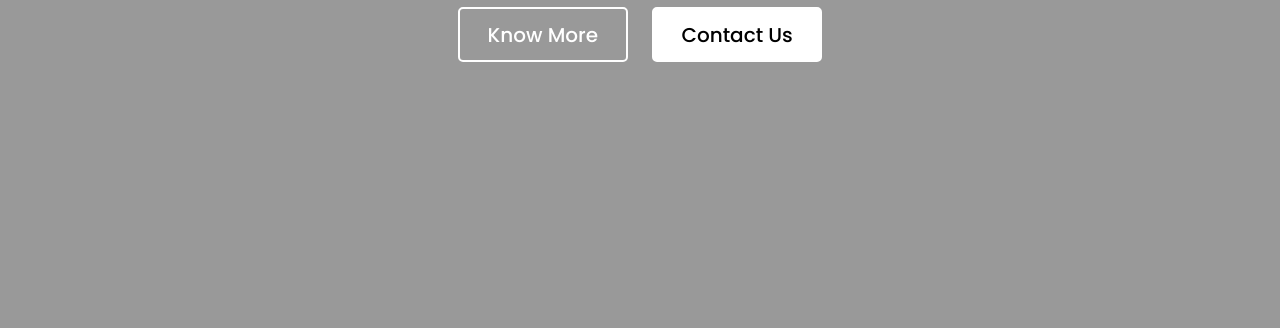
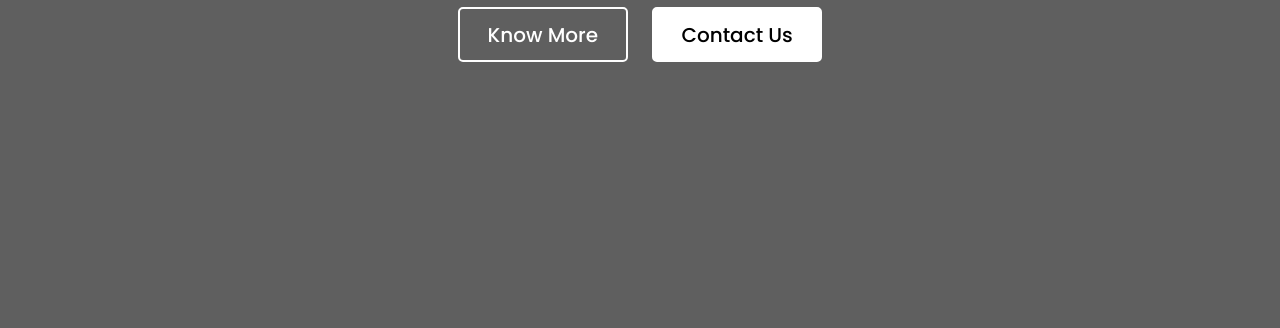
Before and after one commit to kumaresh-rgb/task2, a plain HTML site: page index.html in a window 1280 px wide. Shown: the part 472-800 px from the top of the page. Drawn offline with Linux system fonts and the light colour scheme; the site is published under a folder, as on GitHub Pages, so addresses that start at the root find nothing.

Commit message:
Update style.css

```diff
--- a/style.css
+++ b/style.css
@@ -54,7 +54,7 @@ nav .menu{
   color: black;
 }
 .img{
-  background: url('/donate.jpg')no-repeat;
+  background: url('./donate.jpg')no-repeat;
   width: 100%;
   height: 100vh;
   background-size: cover;
```
